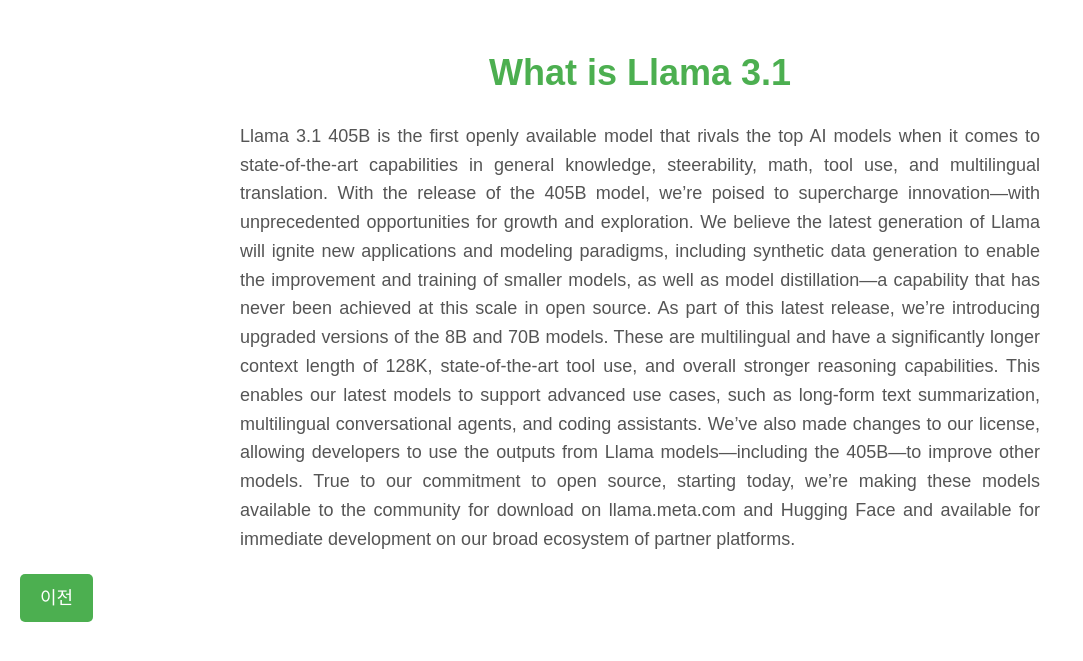
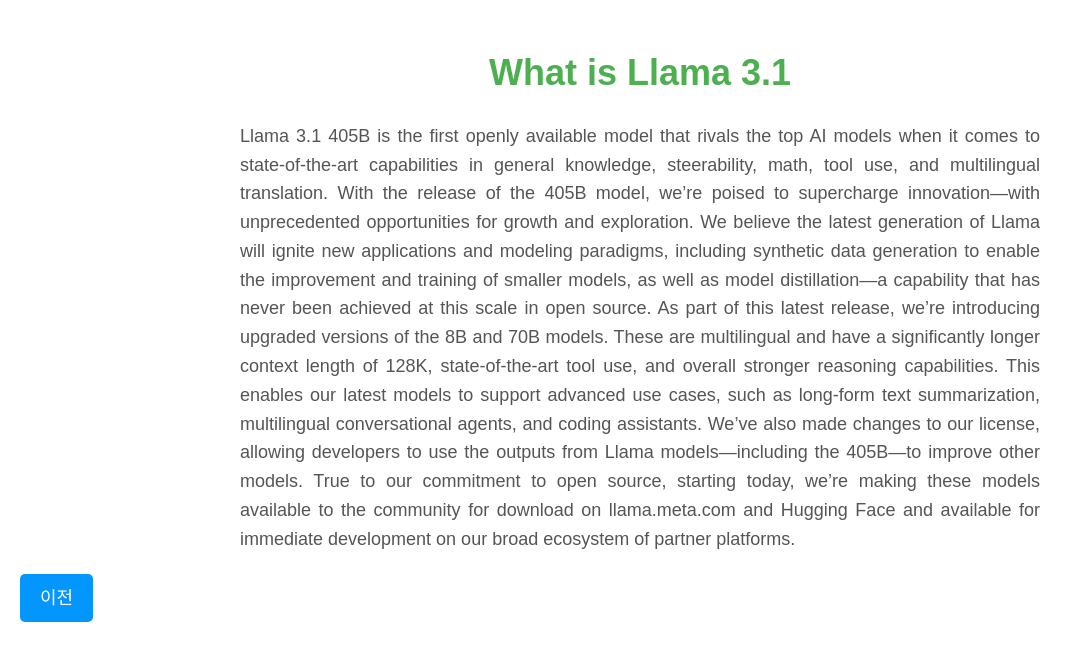
Before and after one commit to hoysu/blog.github.io, a Jekyll site: the page page2.html, which Jekyll copies as it is, in a window 1280 px wide. Shown: the top 661 px of the page, without its empty margins (0-1083 px from the left). Built offline with Jekyll 4.4.1, drawn with Linux system fonts in a browser that asks for light colours.

Commit message:
Update page2.html

```diff
--- a/page2.html
+++ b/page2.html
@@ -44,7 +44,7 @@
 
     a {
       display: inline-block;
-      background-color: #4CAF50;
+      background-color: #0396FF;
       color: white;
       text-decoration: none;
       padding: 10px 20px;
```
